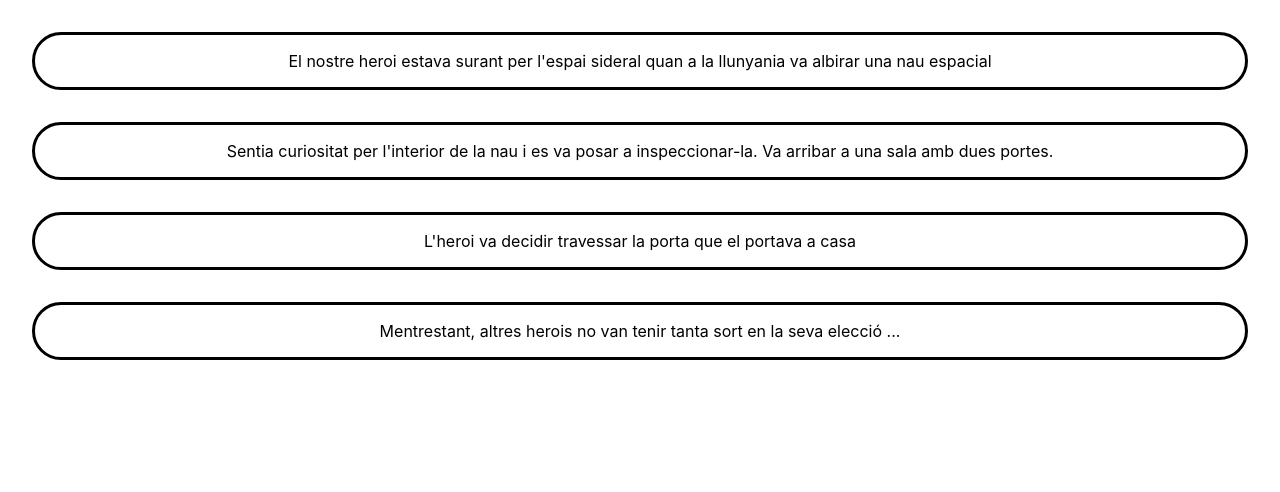
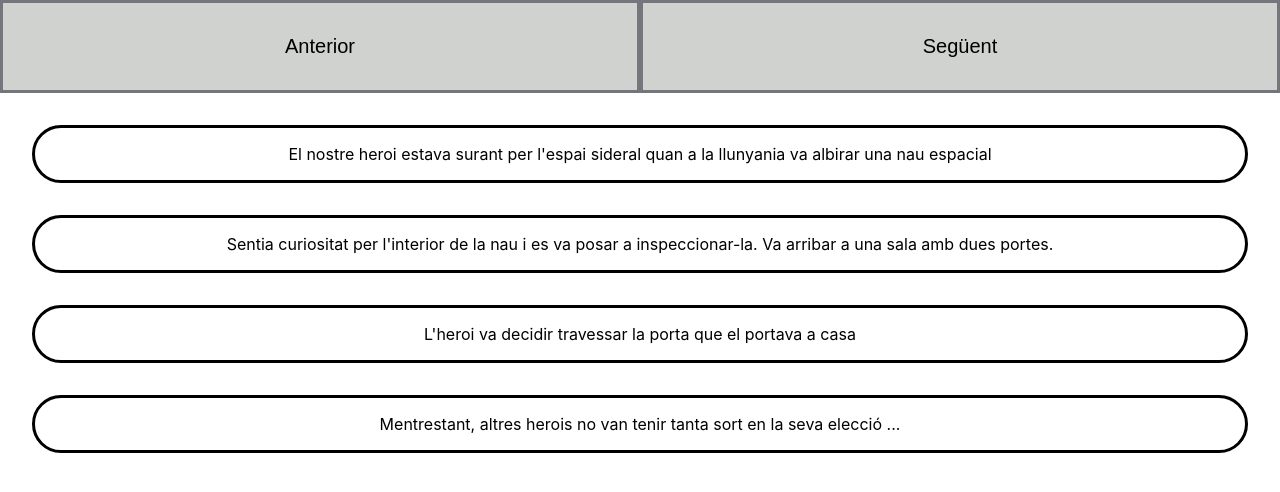
Before and after one commit to Lahali/firstReactApp-sprint6, a React (Create React App) app: page / in a window 1280 px wide. Shown: the top 492 px of the page. Built offline with nearby package versions, Linux system fonts and the light colour scheme.

Commit message:
Ejercicio 4, añadidos botones. Falta la funcionalidad

```diff
--- a/src/App.js
+++ b/src/App.js
@@ -1,6 +1,7 @@
 import React, { Fragment, useState } from "react";
 import Scene from "./components/scene/Scene";
 import "./App.css";
+import Action from "./components/scene/Action";
 
 function App() {
   const phrases = [
@@ -27,6 +28,7 @@ function App() {
 
   return (
     <Fragment>
+      <Action></Action>
       <Scene phrases={phrases} />
     </Fragment>
   );
--- /dev/null
+++ b/src/components/scene/Action.jsx
@@ -0,0 +1,20 @@
+import React, { Fragment } from "react";
+import Button from "./Button"
+
+const Action = ({phrases}) => {
+// const previous = ({phrases}) => {
+//     phrases.map((item) => {
+//         if(item.id < 0) return
+//     })
+// }
+
+
+  return (
+    <Fragment>
+      <Button >Anterior</Button>
+      <Button >Següent</Button>
+    </Fragment>
+  );
+};
+
+export default Action
--- /dev/null
+++ b/src/components/scene/Button.jsx
@@ -0,0 +1,13 @@
+import styled from "styled-components";
+
+const Button = styled.button`
+  background-color: #cfd2cf;
+  border: solid #73777b;
+  width: 50%;
+  padding: 2rem;
+  /* &:hover: #73777B */
+  text-align: center;
+  font-size: 20px;
+`;
+
+export default Button;
```
